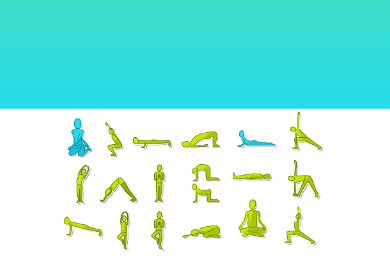
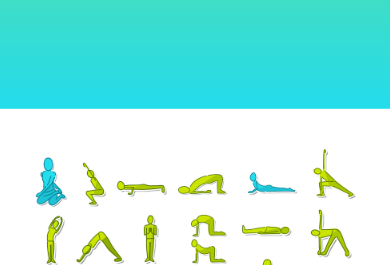
Before and after one commit to myyogatimerapp/myyogatimerapp.github.io, a website: page index.html in a window 390 px wide. Shown: the part 579-844 px from the top of the page. Drawn offline with Linux system fonts and the light colour scheme.

Commit message:
added post

```diff
--- a/css/one-page-wonder.css
+++ b/css/one-page-wonder.css
@@ -170,6 +170,7 @@ header.masthead .bg-circle-4 {
 
 
 .title-image {
+  margin-top: 1cm;
   width: 80%;
   padding: 1cm;
 }
@@ -177,7 +178,7 @@ header.masthead .bg-circle-4 {
 
 @media only screen and (max-width: 992px) {
  .title-image {
-    width: 80%;
+    width: 100%;
     padding: 0;
  }
 }
```
